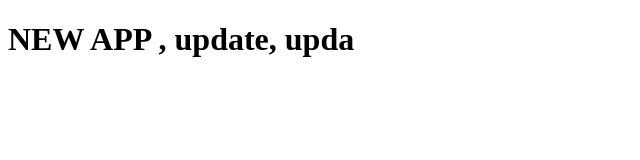
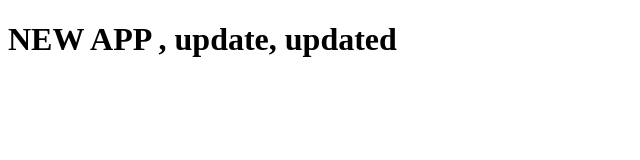
Before and after one commit to aboulkanatir/firstgitrepo, a plain HTML site: page index.html in a window 1280 px wide. Shown: the full height of the page, 0-640 px from the left. Drawn offline with Linux system fonts and the light colour scheme.

Commit message:
fix the defect

```diff
--- a/index.html
+++ b/index.html
@@ -7,6 +7,6 @@
     <title>Document</title>
 </head>
 <body>
-    <h1>NEW APP , update, upda   </h1>
+    <h1>NEW APP , update, updated   </h1>
 </body>
 </html>
```
